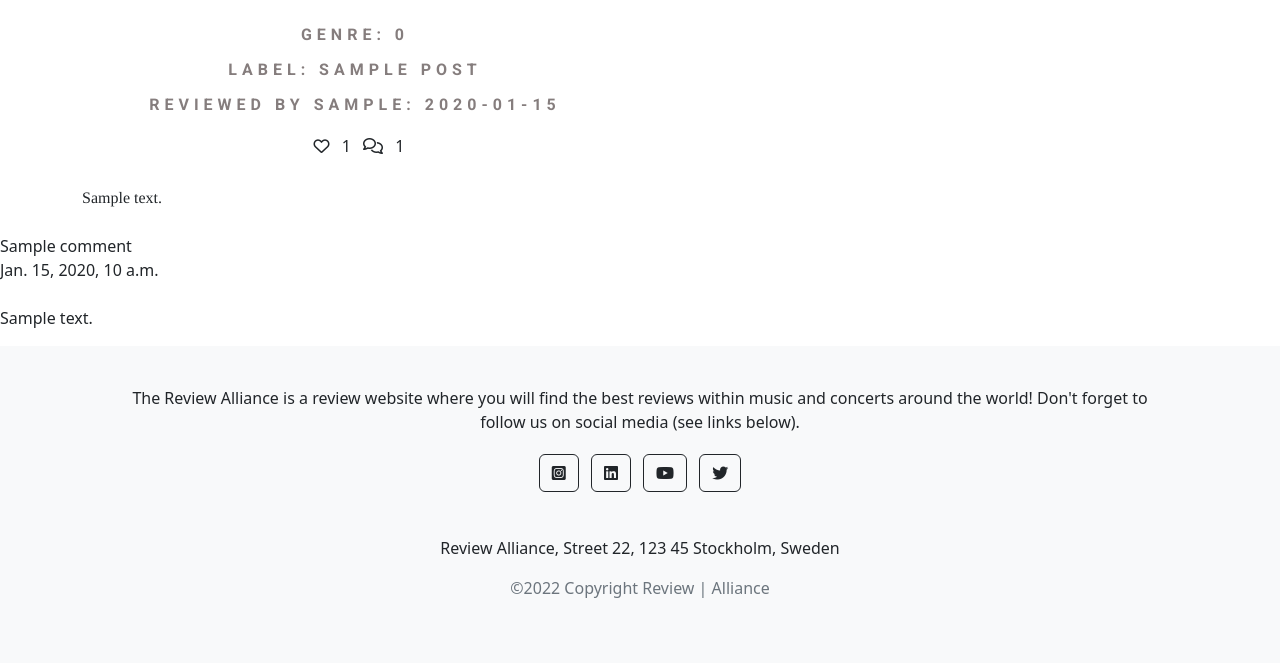
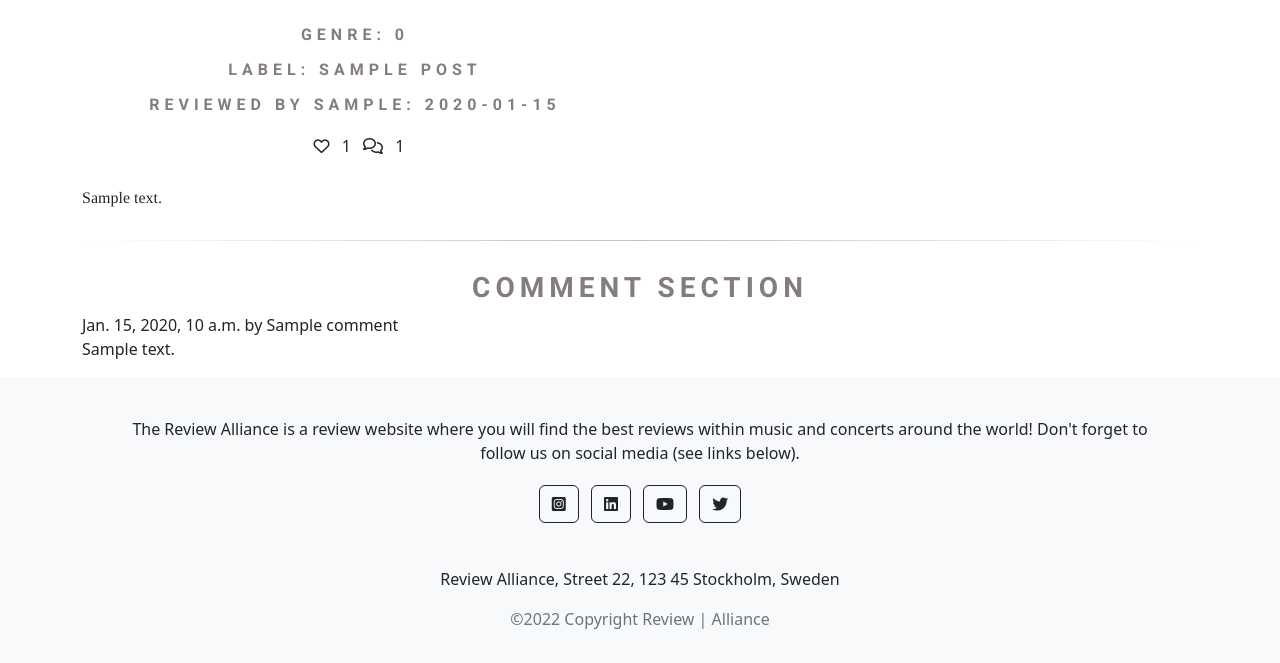
Before and after one commit to worldofmarcus/project-portfolio-4, a Django app: a page that uses templates/review_details.html in a window 1280 px wide. Shown: the part 489-1152 px from the top of the page. Before the commit the page ends 1087 px from the top, so only its background shows below. Run offline with Django 3.2, Linux system fonts and the light colour scheme; tables that the repository leaves empty hold one stand-in row (values such as "Sample post"); parts of the project's set-up code (start-up, migrations or seed data) failed here and were passed over; some libraries are stand-ins or nearby versions.

Commit message:
Create basic structure for comment section in review_details.html

```diff
--- a/templates/review_details.html
+++ b/templates/review_details.html
@@ -80,7 +80,52 @@
         </div>
         <div class="col"><img class="card-img-top" src="{{ post.featured_image.url }}">
         </div>
-        <div class="review-detail-body mt-4">{{ post.body|safe }}</div>
+        <div class="review-detail-body mt-4">{{ post.body|safe }}
+            <hr />
+        </div>
+
+        <div>
+            <h3>Comment Section</h3>
+
+            {% for comment in comments %}
+
+            {{ comment.date_created_on }} by {{ comment.name}}
+
+
+        </div>
+
+        {% if user.is_authenticated %}
+
+        {% if user.id == comment.author.id %}
+
+        <a href="{% url 'update_comment' comment.pk %}">Update Comment</a>
+
+
+
+        {% endif %}
+        {% endif %}
+
+        <br>
+        {{ comment.body | linebreaks }}
+        {% endfor %}
+        {% if commented %}
+
+        <h1>Your comment is awaiting approval</h1>
+
+        {% else %}
+        {% if user.is_authenticated %}
+
+        <h5>Leave a comment:</h5>
+        <p>Posting as: {{ user.username }}</p>
+        <form method="post" style="margin-top: 1.3em;">
+            {{ comment_form | crispy }}
+            {% csrf_token %}
+            <button type="submit" class="btn btn-signup btn-lg">Submit</button>
+        </form>
+        {% endif %}
+        {% endif %}
+
+
     </div>
 </div>
 
@@ -90,46 +135,12 @@
 
 
 
-{% for comment in comments %}
-<br>
-{{ comment.name}}
-<br>
-{{ comment.date_created_on }}
-<br>
 
 
-{% if user.is_authenticated %}
-
-{% if user.id == comment.author.id %}
-
-<a href="{% url 'update_comment' comment.pk %}">Update Comment</a>
-
-<br>
-<hr>
-<br>
 
 
-{% endif %}
-{% endif %}
 
-<br>
-{{ comment.body | linebreaks }}
-{% endfor %}
 
-{% if commented %}
 
-<h1>Your comment is awaiting approval</h1>
 
-{% else %}
-{% if user.is_authenticated %}
-
-<h3>Leave a comment:</h3>
-<p>Posting as: {{ user.username }}</p>
-<form method="post" style="margin-top: 1.3em;">
-    {{ comment_form | crispy }}
-    {% csrf_token %}
-    <button type="submit" class="btn btn-signup btn-lg">Submit</button>
-</form>
-{% endif %}
-{% endif %}
 {% endblock content %}
```
